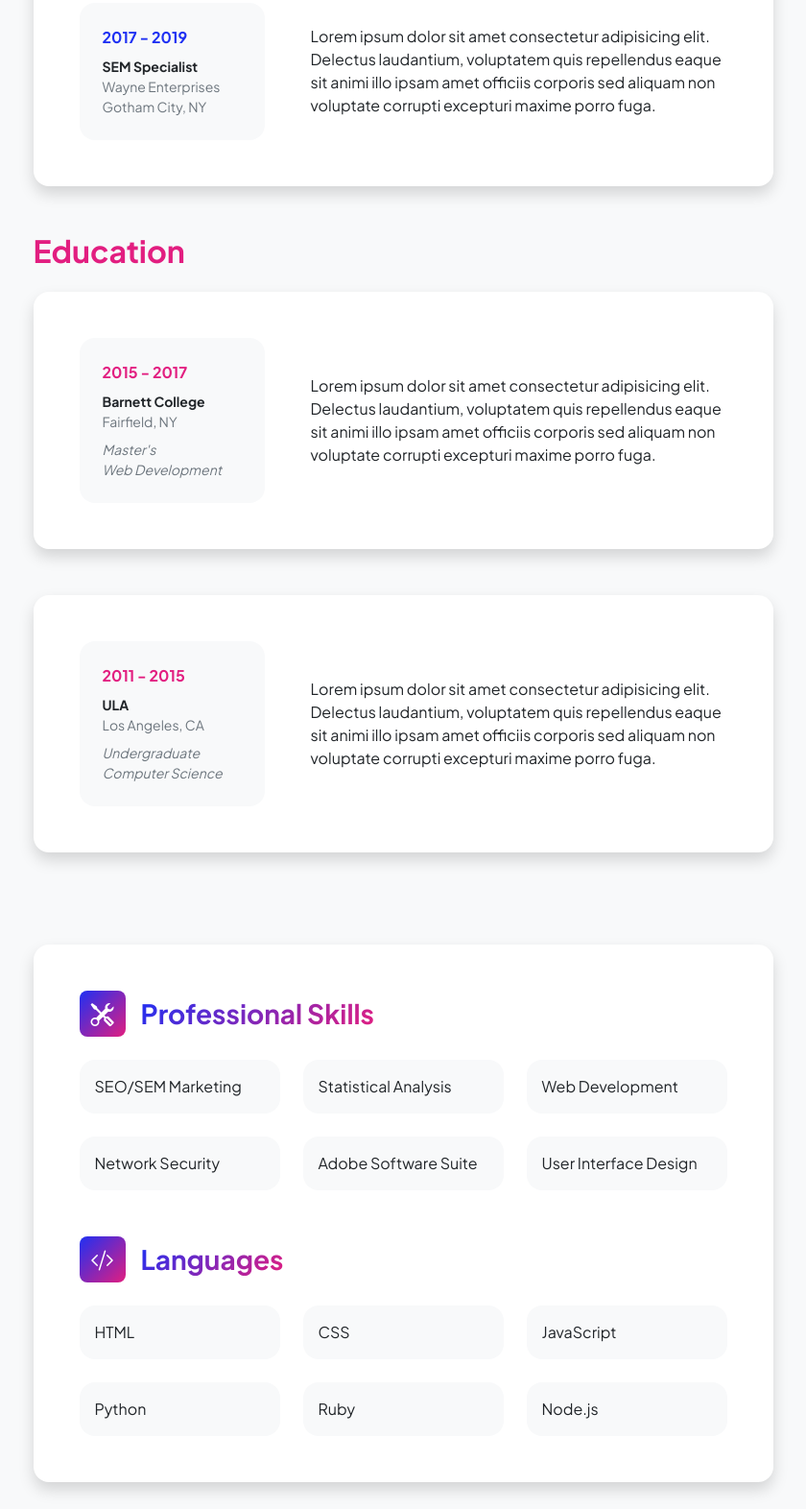
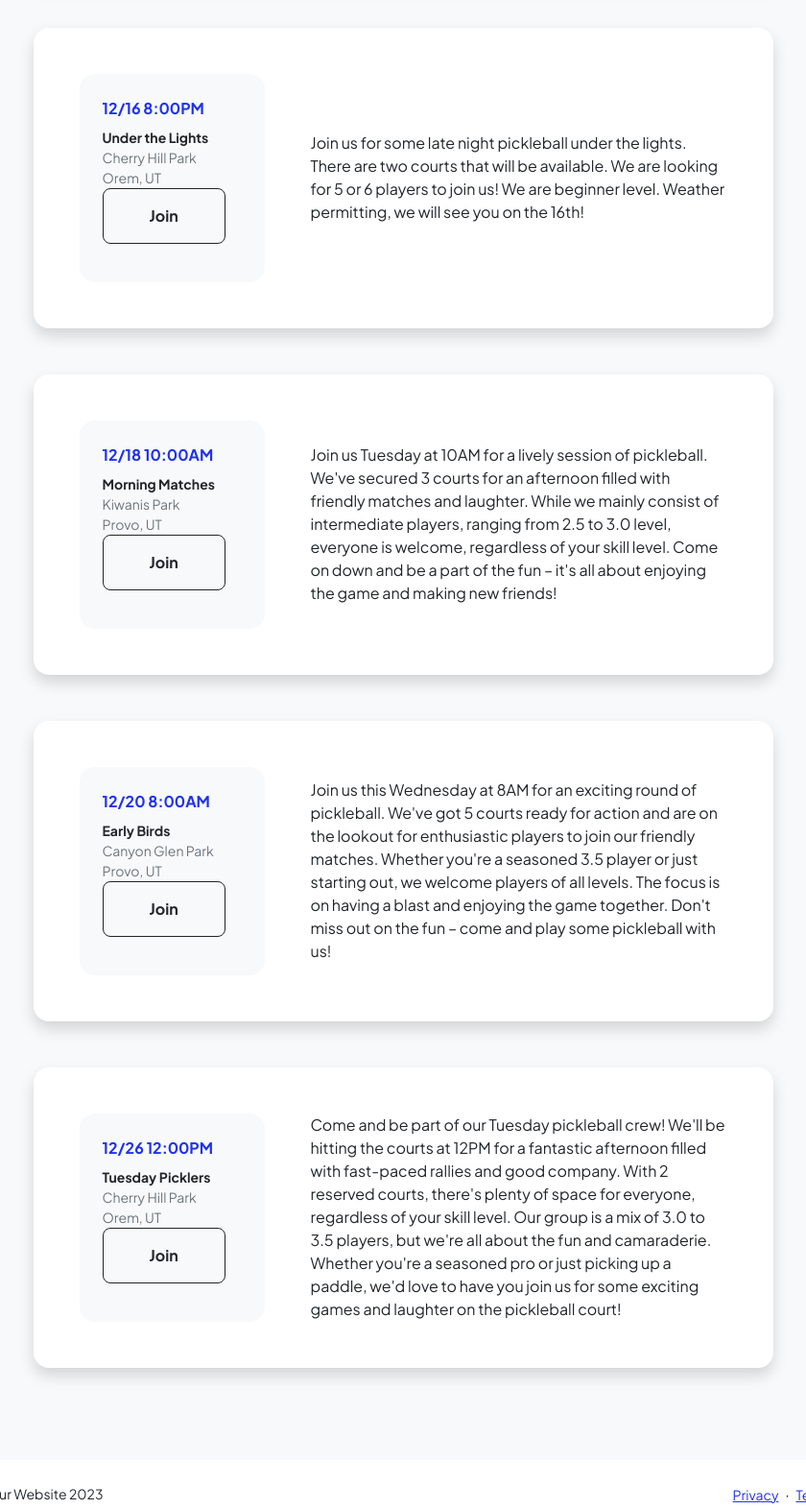
Before and after one commit to ncall404/pickleball-events-website, a website: page Dillumber/events.html in a window 1280 px wide. Shown: the part 640-2212 px from the top of the page at 96% size, without its empty margins (220-1060 px from the left). Drawn offline with nearby package versions, Linux system fonts and the light colour scheme.

Commit message:
Update events.html

```diff
--- a/Dillumber/events.html
+++ b/Dillumber/events.html
@@ -37,19 +37,19 @@
             <!-- Page Content-->
             <div class="container px-5 my-5">
                 <div class="text-center mb-5">
-                    <h1 class="display-5 fw-bolder mb-0"><span class="text-gradient d-inline">Events</span></h1>
+                    <h1 class="display-5 fw-bolder mb-0"><span class="text-gradient d-inline">Events Page</span></h1>
                 </div>
                 <div class="row gx-5 justify-content-center">
                     <div class="col-lg-11 col-xl-9 col-xxl-8">
                         <!-- Experience Section-->
                         <section>
                             <div class="d-flex align-items-center justify-content-between mb-4">
-                                <h2 class="text-primary fw-bolder mb-0">Experience</h2>
+                                <h2 class="text-primary fw-bolder mb-0">Events</h2>
                                 <!-- Download resume button-->
                                 <!-- Note: Set the link href target to a PDF file within your project-->
                                 <a class="btn btn-primary px-4 py-3" href="#!">
                                     <div class="d-inline-block bi bi-download me-2"></div>
-                                    Download Resume
+                                    Download events list
                                 </a>
                             </div>
                             <!-- Experience Card 1-->
@@ -58,13 +58,16 @@
                                     <div class="row align-items-center gx-5">
                                         <div class="col text-center text-lg-start mb-4 mb-lg-0">
                                             <div class="bg-light p-4 rounded-4">
-                                                <div class="text-primary fw-bolder mb-2">2019 - Present</div>
-                                                <div class="small fw-bolder">Web Developer</div>
-                                                <div class="small text-muted">Stark Industries</div>
-                                                <div class="small text-muted">Los Angeles, CA</div>
+                                                <div class="text-primary fw-bolder mb-2">12/09 5:00PM</div>
+                                                <div class="small fw-bolder">Pickled Ballers</div>
+                                                <div class="small text-muted">Rotary Park</div>
+                                                <div class="small text-muted">Provo, UT</div>
+                                                <div class="d-grid gap-3 d-sm-flex justify-content-sm-left justify-content-xxl-start mb-3">
+                                                    <a class="btn btn-outline-dark btn-lg px-5 py-3 fs-6 fw-bolder" href="login.html">Join</a>
+                                                </div>
                                             </div>
                                         </div>
-                                        <div class="col-lg-8"><div>Lorem ipsum dolor sit amet consectetur adipisicing elit. Delectus laudantium, voluptatem quis repellendus eaque sit animi illo ipsam amet officiis corporis sed aliquam non voluptate corrupti excepturi maxime porro fuga.</div></div>
+                                        <div class="col-lg-8"><div>Come join us on Saturday at 5PM for some games of pickleball. We have 4 courts reserved and are looking for many friends to join us! We are all 3.0-3.5 level players. Of course we'll accept you regardless of your rating, we are always looking for some fun!</div></div>
                                     </div>
                                 </div>
                             </div>
@@ -74,103 +77,75 @@
                                     <div class="row align-items-center gx-5">
                                         <div class="col text-center text-lg-start mb-4 mb-lg-0">
                                             <div class="bg-light p-4 rounded-4">
-                                                <div class="text-primary fw-bolder mb-2">2017 - 2019</div>
-                                                <div class="small fw-bolder">SEM Specialist</div>
-                                                <div class="small text-muted">Wayne Enterprises</div>
-                                                <div class="small text-muted">Gotham City, NY</div>
+                                                <div class="text-primary fw-bolder mb-2">12/16 8:00PM</div>
+                                                <div class="small fw-bolder">Under the Lights</div>
+                                                <div class="small text-muted">Cherry Hill Park</div>
+                                                <div class="small text-muted">Orem, UT</div>
+                                                <div class="d-grid gap-3 d-sm-flex justify-content-sm-left justify-content-xxl-start mb-3">
+                                                    <a class="btn btn-outline-dark btn-lg px-5 py-3 fs-6 fw-bolder" href="login.html">Join</a>
+                                                </div>
                                             </div>
                                         </div>
-                                        <div class="col-lg-8"><div>Lorem ipsum dolor sit amet consectetur adipisicing elit. Delectus laudantium, voluptatem quis repellendus eaque sit animi illo ipsam amet officiis corporis sed aliquam non voluptate corrupti excepturi maxime porro fuga.</div></div>
+                                        <div class="col-lg-8"><div>Join us for some late night pickleball under the lights. There are two courts that will be available. We are looking for 5 or 6 players to join us! We are beginner level. Weather permitting, we will see you on the 16th!</div></div>
                                     </div>
                                 </div>
                             </div>
-                        </section>
-                        <!-- Education Section-->
-                        <section>
-                            <h2 class="text-secondary fw-bolder mb-4">Education</h2>
-                            <!-- Education Card 1-->
-                            <div class="card shadow border-0 rounded-4 mb-5">
+                             <!-- Experience Card 3-->
+                             <div class="card shadow border-0 rounded-4 mb-5">
                                 <div class="card-body p-5">
                                     <div class="row align-items-center gx-5">
                                         <div class="col text-center text-lg-start mb-4 mb-lg-0">
                                             <div class="bg-light p-4 rounded-4">
-                                                <div class="text-secondary fw-bolder mb-2">2015 - 2017</div>
-                                                <div class="mb-2">
-                                                    <div class="small fw-bolder">Barnett College</div>
-                                                    <div class="small text-muted">Fairfield, NY</div>
-                                                </div>
-                                                <div class="fst-italic">
-                                                    <div class="small text-muted">Master's</div>
-                                                    <div class="small text-muted">Web Development</div>
+                                                <div class="text-primary fw-bolder mb-2">12/18 10:00AM</div>
+                                                <div class="small fw-bolder">Morning Matches</div>
+                                                <div class="small text-muted">Kiwanis Park</div>
+                                                <div class="small text-muted">Provo, UT</div>
+                                                <div class="d-grid gap-3 d-sm-flex justify-content-sm-left justify-content-xxl-start mb-3">
+                                                    <a class="btn btn-outline-dark btn-lg px-5 py-3 fs-6 fw-bolder" href="login.html">Join</a>
                                                 </div>
                                             </div>
                                         </div>
-                                        <div class="col-lg-8"><div>Lorem ipsum dolor sit amet consectetur adipisicing elit. Delectus laudantium, voluptatem quis repellendus eaque sit animi illo ipsam amet officiis corporis sed aliquam non voluptate corrupti excepturi maxime porro fuga.</div></div>
+                                        <div class="col-lg-8"><div>
+                                            Join us Tuesday at 10AM for a lively session of pickleball. We've secured 3 courts for an afternoon filled with friendly matches and laughter. While we mainly consist of intermediate players, ranging from 2.5 to 3.0 level, everyone is welcome, regardless of your skill level. Come on down and be a part of the fun – it's all about enjoying the game and making new friends!</div></div>
                                     </div>
                                 </div>
                             </div>
-                            <!-- Education Card 2-->
-                            <div class="card shadow border-0 rounded-4 mb-5">
+                             <!-- Experience Card 4-->
+                             <div class="card shadow border-0 rounded-4 mb-5">
                                 <div class="card-body p-5">
                                     <div class="row align-items-center gx-5">
                                         <div class="col text-center text-lg-start mb-4 mb-lg-0">
                                             <div class="bg-light p-4 rounded-4">
-                                                <div class="text-secondary fw-bolder mb-2">2011 - 2015</div>
-                                                <div class="mb-2">
-                                                    <div class="small fw-bolder">ULA</div>
-                                                    <div class="small text-muted">Los Angeles, CA</div>
-                                                </div>
-                                                <div class="fst-italic">
-                                                    <div class="small text-muted">Undergraduate</div>
-                                                    <div class="small text-muted">Computer Science</div>
+                                                <div class="text-primary fw-bolder mb-2">12/20 8:00AM</div>
+                                                <div class="small fw-bolder">Early Birds</div>
+                                                <div class="small text-muted">Canyon Glen Park</div>
+                                                <div class="small text-muted">Provo, UT</div>
+                                                <div class="d-grid gap-3 d-sm-flex justify-content-sm-left justify-content-xxl-start mb-3">
+                                                    <a class="btn btn-outline-dark btn-lg px-5 py-3 fs-6 fw-bolder" href="login.html">Join</a>
                                                 </div>
                                             </div>
                                         </div>
-                                        <div class="col-lg-8"><div>Lorem ipsum dolor sit amet consectetur adipisicing elit. Delectus laudantium, voluptatem quis repellendus eaque sit animi illo ipsam amet officiis corporis sed aliquam non voluptate corrupti excepturi maxime porro fuga.</div></div>
+                                        <div class="col-lg-8"><div>Join us this Wednesday at 8AM for an exciting round of pickleball. We've got 5 courts ready for action and are on the lookout for enthusiastic players to join our friendly matches. Whether you're a seasoned 3.5 player or just starting out, we welcome players of all levels. The focus is on having a blast and enjoying the game together. Don't miss out on the fun – come and play some pickleball with us!</div></div>
                                     </div>
                                 </div>
                             </div>
-                        </section>
-                        <!-- Divider-->
-                        <div class="pb-5"></div>
-                        <!-- Skills Section-->
-                        <section>
-                            <!-- Skillset Card-->
-                            <div class="card shadow border-0 rounded-4 mb-5">
+                             <!-- Experience Card 5-->
+                             <div class="card shadow border-0 rounded-4 mb-5">
                                 <div class="card-body p-5">
-                                    <!-- Professional skills list-->
-                                    <div class="mb-5">
-                                        <div class="d-flex align-items-center mb-4">
-                                            <div class="feature bg-primary bg-gradient-primary-to-secondary text-white rounded-3 me-3"><i class="bi bi-tools"></i></div>
-                                            <h3 class="fw-bolder mb-0"><span class="text-gradient d-inline">Professional Skills</span></h3>
+                                    <div class="row align-items-center gx-5">
+                                        <div class="col text-center text-lg-start mb-4 mb-lg-0">
+                                            <div class="bg-light p-4 rounded-4">
+                                                <div class="text-primary fw-bolder mb-2">12/26 12:00PM</div>
+                                                <div class="small fw-bolder">Tuesday Picklers</div>
+                                                <div class="small text-muted">Cherry Hill Park</div>
+                                                <div class="small text-muted">Orem, UT</div>
+                                                <div class="d-grid gap-3 d-sm-flex justify-content-sm-left justify-content-xxl-start mb-3">
+                                                    <a class="btn btn-outline-dark btn-lg px-5 py-3 fs-6 fw-bolder" href="login.html">Join</a>
+                                                </div>
+                                            </div>
                                         </div>
-                                        <div class="row row-cols-1 row-cols-md-3 mb-4">
-                                            <div class="col mb-4 mb-md-0"><div class="d-flex align-items-center bg-light rounded-4 p-3 h-100">SEO/SEM Marketing</div></div>
-                                            <div class="col mb-4 mb-md-0"><div class="d-flex align-items-center bg-light rounded-4 p-3 h-100">Statistical Analysis</div></div>
-                                            <div class="col"><div class="d-flex align-items-center bg-light rounded-4 p-3 h-100">Web Development</div></div>
-                                        </div>
-                                        <div class="row row-cols-1 row-cols-md-3">
-                                            <div class="col mb-4 mb-md-0"><div class="d-flex align-items-center bg-light rounded-4 p-3 h-100">Network Security</div></div>
-                                            <div class="col mb-4 mb-md-0"><div class="d-flex align-items-center bg-light rounded-4 p-3 h-100">Adobe Software Suite</div></div>
-                                            <div class="col"><div class="d-flex align-items-center bg-light rounded-4 p-3 h-100">User Interface Design</div></div>
-                                        </div>
-                                    </div>
-                                    <!-- Languages list-->
-                                    <div class="mb-0">
-                                        <div class="d-flex align-items-center mb-4">
-                                            <div class="feature bg-primary bg-gradient-primary-to-secondary text-white rounded-3 me-3"><i class="bi bi-code-slash"></i></div>
-                                            <h3 class="fw-bolder mb-0"><span class="text-gradient d-inline">Languages</span></h3>
-                                        </div>
-                                        <div class="row row-cols-1 row-cols-md-3 mb-4">
-                                            <div class="col mb-4 mb-md-0"><div class="d-flex align-items-center bg-light rounded-4 p-3 h-100">HTML</div></div>
-                                            <div class="col mb-4 mb-md-0"><div class="d-flex align-items-center bg-light rounded-4 p-3 h-100">CSS</div></div>
-                                            <div class="col"><div class="d-flex align-items-center bg-light rounded-4 p-3 h-100">JavaScript</div></div>
-                                        </div>
-                                        <div class="row row-cols-1 row-cols-md-3">
-                                            <div class="col mb-4 mb-md-0"><div class="d-flex align-items-center bg-light rounded-4 p-3 h-100">Python</div></div>
-                                            <div class="col mb-4 mb-md-0"><div class="d-flex align-items-center bg-light rounded-4 p-3 h-100">Ruby</div></div>
-                                            <div class="col"><div class="d-flex align-items-center bg-light rounded-4 p-3 h-100">Node.js</div></div>
-                                        </div>
+                                        <div class="col-lg-8"><div>
+                                            Come and be part of our Tuesday pickleball crew! We'll be hitting the courts at 12PM for a fantastic afternoon filled with fast-paced rallies and good company. With 2 reserved courts, there's plenty of space for everyone, regardless of your skill level. Our group is a mix of 3.0 to 3.5 players, but we're all about the fun and camaraderie. Whether you're a seasoned pro or just picking up a paddle, we'd love to have you join us for some exciting games and laughter on the pickleball court!</div></div>
                                     </div>
                                 </div>
                             </div>
```
